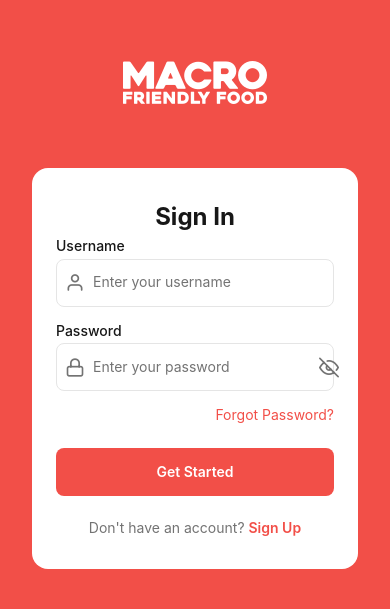
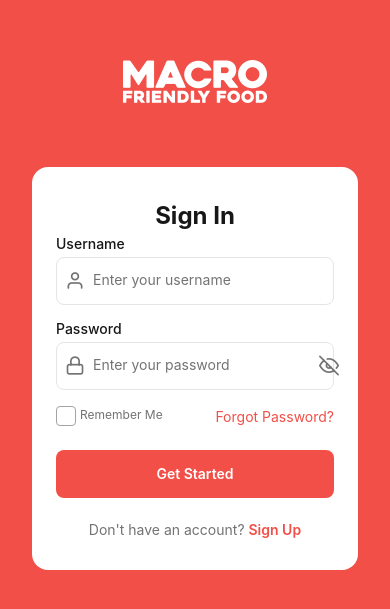
Before and after one commit to gitfullstacker/MFF-Mobile, a React Native app: screen /Login in a window 390 px wide. Shown: the part 107-716 px from the top of the page. Built offline with nearby package versions, Linux system fonts and the light colour scheme.

Commit message:
added remember credential

```diff
--- a/src/hooks/useAuth.ts
+++ b/src/hooks/useAuth.ts
@@ -5,6 +5,7 @@ import {
   userAtom,
   isAuthenticatedAtom,
   addToastAtom,
+  savedCredentialsAtom,
 } from '../store';
 import { authService } from '../services/auth';
 import { LoginRequest } from '../types/auth';
@@ -15,9 +16,10 @@ export const useAuth = () => {
   const [user, setUser] = useAtom(userAtom);
   const [isAuthenticated, setIsAuthenticated] = useAtom(isAuthenticatedAtom);
   const [, addToast] = useAtom(addToastAtom);
+  const [savedCredentials, setSavedCredentials] = useAtom(savedCredentialsAtom);
 
   const login = useCallback(
-    async (credentials: LoginRequest) => {
+    async (credentials: LoginRequest, rememberMe: boolean = false) => {
       try {
         // Call login endpoint
         const response = await authService.login(credentials);
@@ -29,6 +31,18 @@ export const useAuth = () => {
         setAuthToken(token);
         setUser(response.user);
         setIsAuthenticated(true);
+
+        // Save credentials if rememberMe is true
+        if (rememberMe) {
+          setSavedCredentials({
+            username: credentials.username,
+            password: credentials.password,
+            rememberMe,
+          });
+        } else {
+          // Clear saved credentials if remember me is turned off
+          setSavedCredentials(null);
+        }
 
         addToast({
           message: 'Login successful!',
@@ -48,7 +62,7 @@ export const useAuth = () => {
         throw error;
       }
     },
-    [setAuthToken, setUser, setIsAuthenticated, addToast],
+    [setAuthToken, setUser, setIsAuthenticated, setSavedCredentials, addToast],
   );
 
   const logout = useCallback(async () => {
@@ -56,12 +70,15 @@ export const useAuth = () => {
       setAuthToken(null);
       setUser(null);
       setIsAuthenticated(false);
+
+      // Don't clear savedCredentials on logout if rememberMe was true
+      // This allows for quick login next time
     } catch (error) {
       setAuthToken(null);
       setUser(null);
       setIsAuthenticated(false);
     }
-  }, [setAuthToken, setUser, setIsAuthenticated, addToast]);
+  }, [setAuthToken, setUser, setIsAuthenticated]);
 
   const updateProfile = useCallback(
     async (data: any) => {
@@ -134,6 +151,7 @@ export const useAuth = () => {
     user,
     authToken,
     isAuthenticated,
+    savedCredentials,
     isTokenValid: authToken ? !isTokenExpired(authToken) : false,
     login,
     logout,
--- a/src/screens/auth/LoginScreen.tsx
+++ b/src/screens/auth/LoginScreen.tsx
@@ -1,4 +1,4 @@
-import React, { useState } from 'react';
+import React, { useState, useEffect } from 'react';
 import {
   View,
   Text,
@@ -28,43 +28,65 @@ import {
   borderRadius,
 } from '../../theme';
 import { AuthStackParamList } from '../../navigation/types';
+import Icon from 'react-native-vector-icons/Feather';
 
 type LoginScreenNavigationProp = StackNavigationProp<
   AuthStackParamList,
   'Login'
 >;
 
-const schema = yup.object().shape({
-  username: yup.string().required('Username is required'),
-  password: yup.string().required('Password is required'),
-});
-
-interface LoginFormData {
+// Strictly define the form data structure
+type LoginFormData = {
   username: string;
   password: string;
-}
+  rememberMe: boolean;
+};
+
+// Define the validation schema with explicit typing
+const loginSchema = yup
+  .object({
+    username: yup.string().required('Username is required'),
+    password: yup.string().required('Password is required'),
+    rememberMe: yup.boolean().defined(),
+  })
+  .required();
 
 const LoginScreen: React.FC = () => {
   const navigation = useNavigation<LoginScreenNavigationProp>();
-  const { login } = useAuth();
+  const { login, savedCredentials } = useAuth();
   const [loading, setLoading] = useState(false);
 
+  // Use explicit typing for the form
   const {
     control,
     handleSubmit,
+    setValue,
     formState: { errors },
   } = useForm<LoginFormData>({
-    resolver: yupResolver(schema),
+    resolver: yupResolver(loginSchema) as any,
     defaultValues: {
       username: '',
       password: '',
+      rememberMe: false,
     },
   });
+
+  // Load saved credentials if they exist
+  useEffect(() => {
+    if (savedCredentials) {
+      setValue('username', savedCredentials.username);
+      setValue('password', savedCredentials.password);
+      setValue('rememberMe', savedCredentials.rememberMe);
+    }
+  }, [savedCredentials, setValue]);
 
   const onSubmit = async (data: LoginFormData) => {
     try {
       setLoading(true);
-      await login(data);
+      await login(
+        { username: data.username, password: data.password },
+        data.rememberMe,
+      );
       // Navigation will be handled automatically by the navigation stack
       // when isAuthenticated becomes true
     } catch (error: any) {
@@ -138,11 +160,35 @@ const LoginScreen: React.FC = () => {
               )}
             />
 
-            <TouchableOpacity
-              style={styles.forgotPassword}
-              onPress={() => navigation.navigate('ForgotPassword')}>
-              <Text style={styles.forgotPasswordText}>Forgot Password?</Text>
-            </TouchableOpacity>
+            <View style={styles.optionsRow}>
+              <Controller
+                control={control}
+                name="rememberMe"
+                render={({ field: { onChange, value } }) => (
+                  <TouchableOpacity
+                    style={styles.rememberMeContainer}
+                    onPress={() => onChange(!value)}
+                    activeOpacity={0.7}>
+                    <View
+                      style={[
+                        styles.checkbox,
+                        value ? styles.checkboxChecked : null,
+                      ]}>
+                      {value ? (
+                        <Icon name="check" size={16} color={colors.white} />
+                      ) : null}
+                    </View>
+                    <Text style={styles.rememberMeText}>Remember Me</Text>
+                  </TouchableOpacity>
+                )}
+              />
+
+              <TouchableOpacity
+                style={styles.forgotPassword}
+                onPress={() => navigation.navigate('ForgotPassword')}>
+                <Text style={styles.forgotPasswordText}>Forgot Password?</Text>
+              </TouchableOpacity>
+            </View>
 
             <Button
               title="Get Started"
@@ -163,6 +209,7 @@ const LoginScreen: React.FC = () => {
           </View>
         </ScrollContainer>
       </KeyboardAvoidingView>
+      <LoadingOverlay visible={loading} message="Signing in..." />
     </PageContainer>
   );
 };
@@ -202,9 +249,36 @@ const styles = StyleSheet.create({
   input: {
     marginBottom: spacing.md,
   },
+  optionsRow: {
+    flexDirection: 'row',
+    justifyContent: 'space-between',
+    alignItems: 'center',
+    marginBottom: spacing.lg,
+  },
+  rememberMeContainer: {
+    flexDirection: 'row',
+    alignItems: 'center',
+  },
+  checkbox: {
+    width: 20,
+    height: 20,
+    borderRadius: 4,
+    borderWidth: 1,
+    borderColor: colors.gray[300],
+    marginRight: spacing.xs,
+    justifyContent: 'center',
+    alignItems: 'center',
+  },
+  checkboxChecked: {
+    backgroundColor: colors.primary,
+    borderColor: colors.primary,
+  },
+  rememberMeText: {
+    ...typography.bodySmall,
+    color: colors.text.secondary,
+  },
   forgotPassword: {
     alignSelf: 'flex-end',
-    marginBottom: spacing.lg,
   },
   forgotPasswordText: {
     ...typography.bodyRegular,
--- a/src/store/atoms/auth.ts
+++ b/src/store/atoms/auth.ts
@@ -8,6 +8,9 @@ const storage = createJSONStorage<any>(() => ({
   getItem: async (key: string) => {
     try {
       const item = await AsyncStorage.getItem(key);
+      if (item === null) {
+        return null;
+      }
       // For authToken, we store it as a plain string, not JSON
       if (key === 'authToken' && item) {
         return item;
@@ -45,5 +48,14 @@ export const authTokenAtom = atomWithStorage<string | null>(
   null,
   storage,
 );
+
 export const userAtom = atomWithStorage<User | null>('user', null, storage);
+
+// Save username/password for "Remember Me" functionality
+export const savedCredentialsAtom = atomWithStorage<{
+  username: string;
+  password: string;
+  rememberMe: boolean;
+} | null>('savedCredentials', null, storage);
+
 export const isAuthenticatedAtom = atom<boolean>(false);
```
